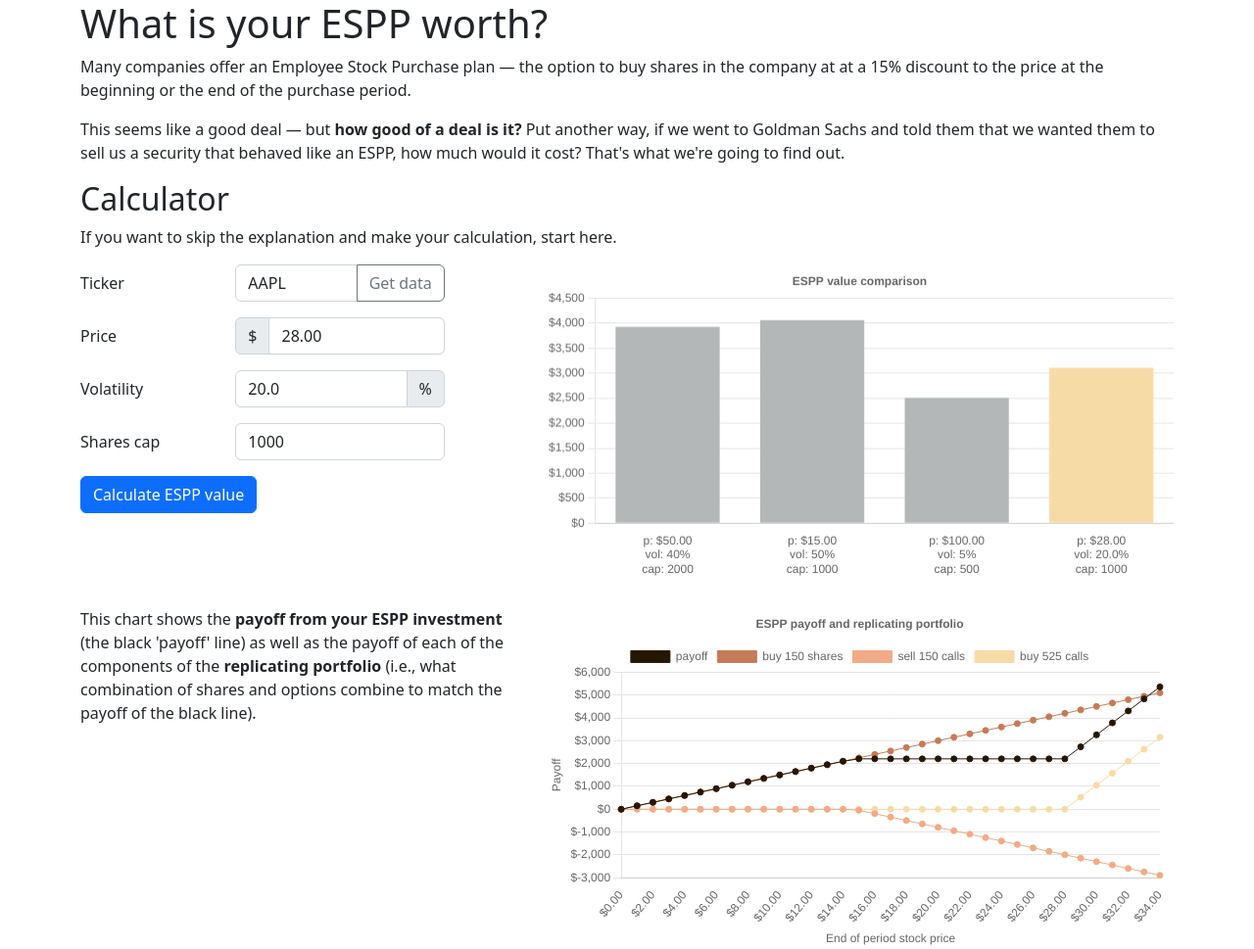
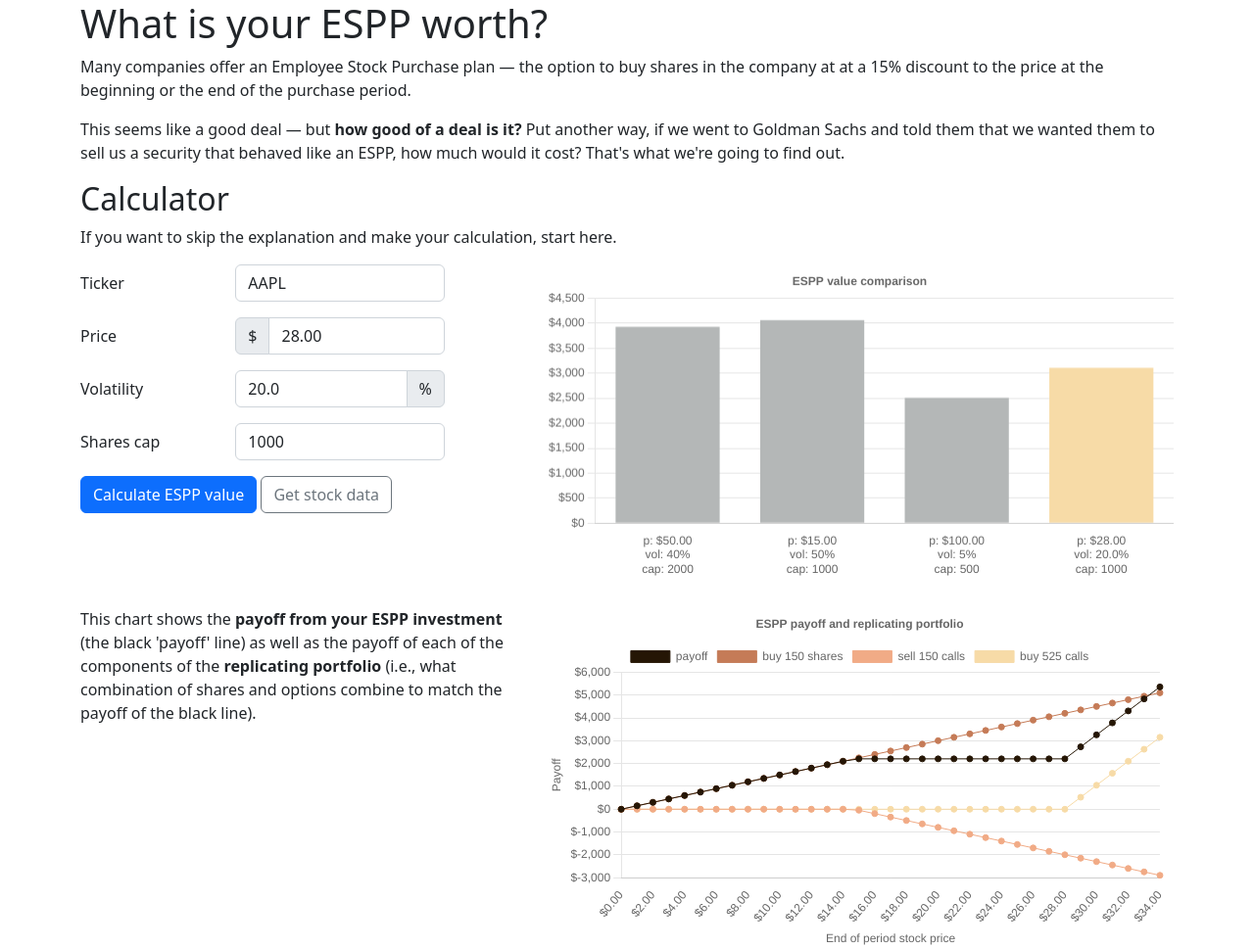
Before and after one commit to edelgm6/espp-payoff, a Django app: template templates/index.html in a window 1280 px wide. Shown: the top 969 px of the page at 98% size. Run offline with Django 3.2, Linux system fonts and the light colour scheme; the template is opened without the code that fills it, so the values that code supplies are empty.

Commit message:
Moved get data button

```diff
--- a/templates/espp-form.html
+++ b/templates/espp-form.html
@@ -4,8 +4,7 @@
     <div class="col-sm-6">
       <div class="input-group has-validation">
         <input type="text" class="form-control" id="ticker" name="ticker" maxlength="5" data-bs-toggle="tooltip"
-          title="Add stock ticker here and click 'Get data' button to populate latest price and volatility" autocomplete="off" value="AAPL" required>
-        <button class="btn btn-outline-secondary" onclick="populateStockChart(event)">Get data</button>
+          title="Add stock ticker here and click 'Get stock data' button to populate latest price and volatility" autocomplete="off" value="AAPL" required>
         <div class="valid-feedback">
           Click here for stock chart
         </div>
@@ -57,6 +56,7 @@
   <div class="form-group row">
     <div class="col-sm-12">
       <button class="btn btn-primary" onclick="getPayoffData(event)">Calculate ESPP value</button>
+      <button class="btn btn-outline-secondary" onclick="populateStockChart(event)">Get stock data</button>
     </div>
   </div>
 </form>
```
